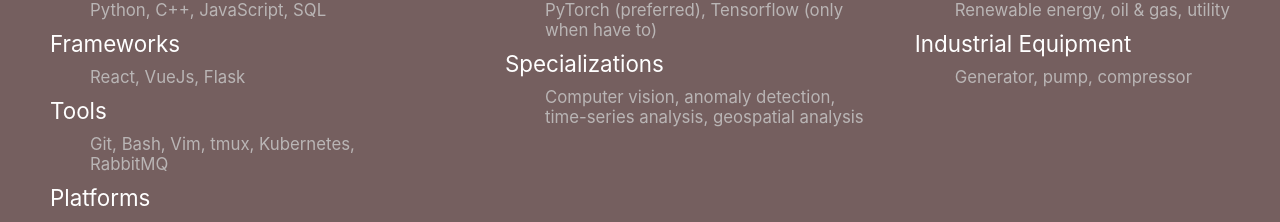
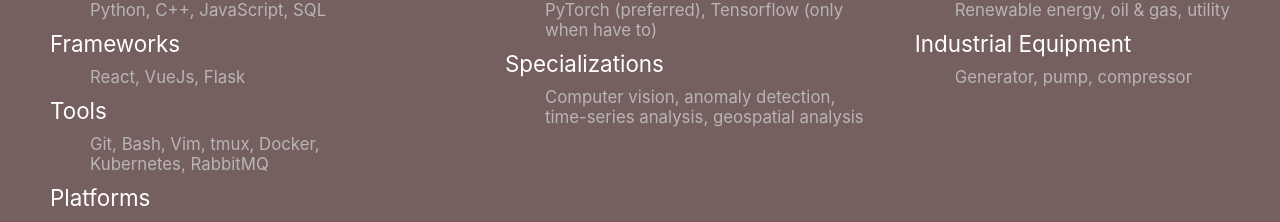
Before and after one commit to jason-hu7/husweb, a React (Create React App) app: page / in a window 1280 px wide. Shown: the part 1693-1915 px from the top of the page. Built offline with nearby package versions, Linux system fonts and the light colour scheme.

Commit message:
add docker

```diff
--- a/src/components/technical-skills.js
+++ b/src/components/technical-skills.js
@@ -17,7 +17,7 @@
                             <dd className="skillText">React, VueJs, Flask</dd>
                             <dt>Tools</dt>
                             <dd className="skillText">
-                                Git, Bash, Vim, tmux, Kubernetes, RabbitMQ
+                                Git, Bash, Vim, tmux, Docker, Kubernetes, RabbitMQ
                             </dd>
                             <dt>Platforms</dt>
                             <dd className="skillText">
```
